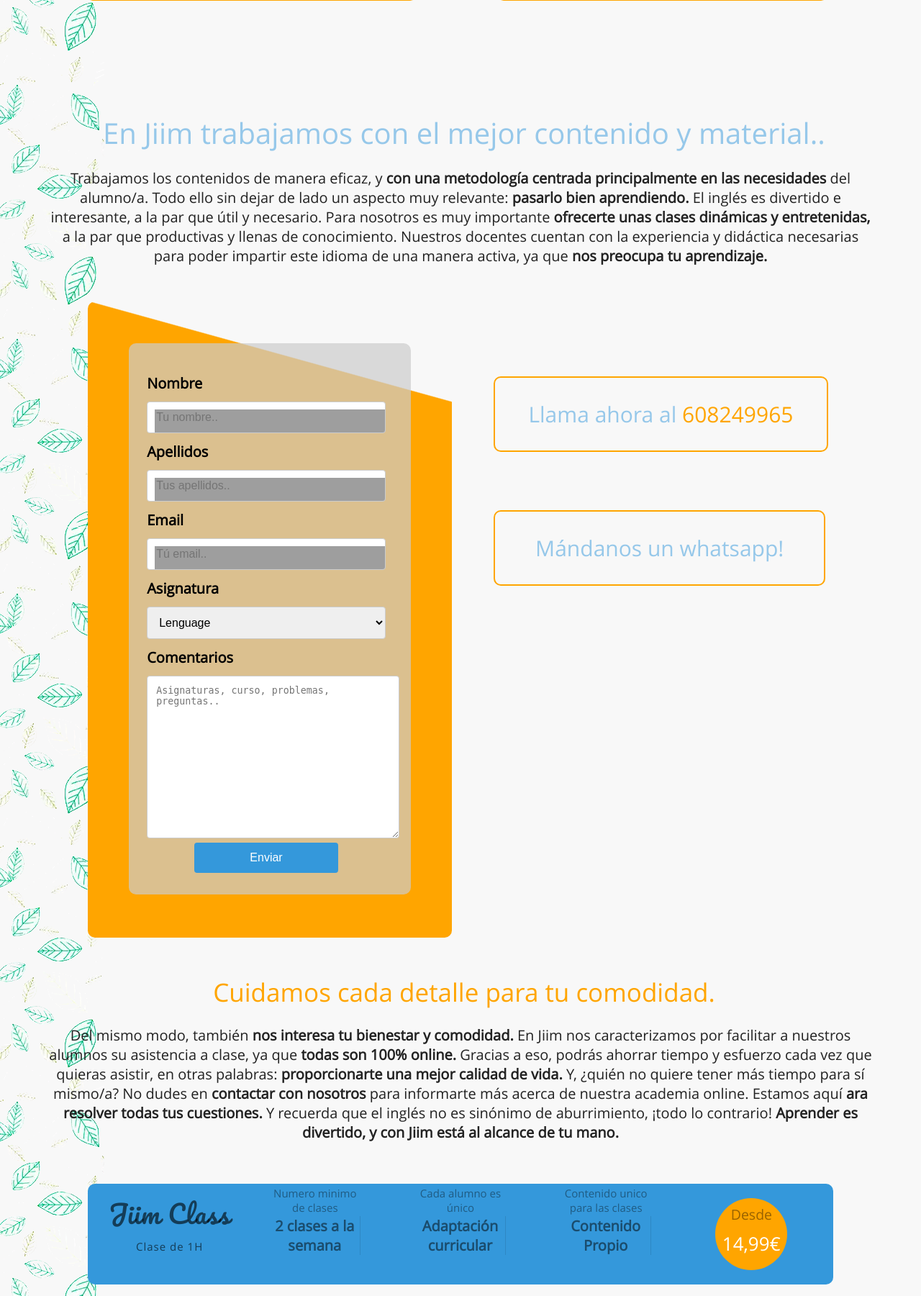
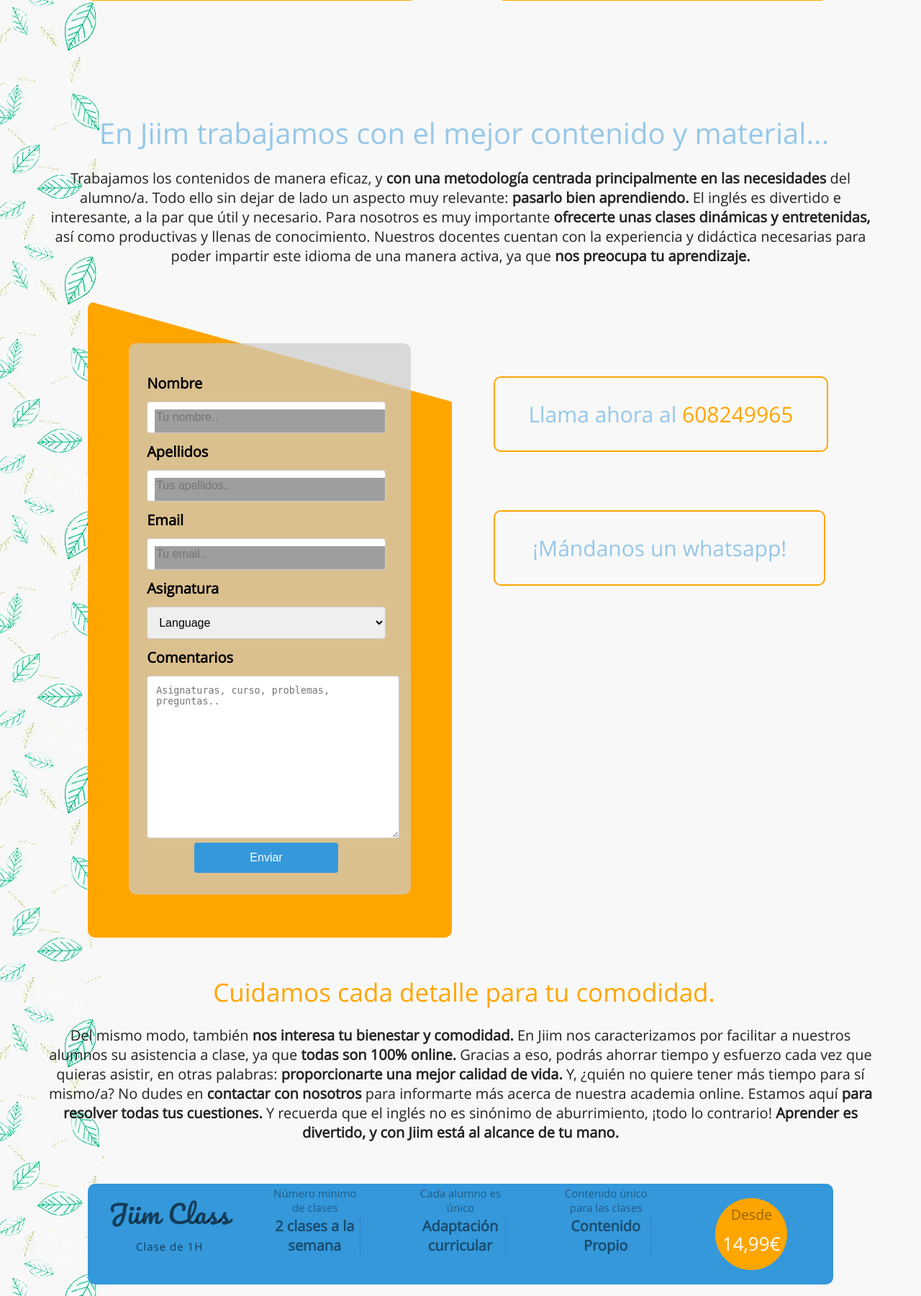
Before and after one commit to juanma2519/academiaJiim, a PHP site: page /clases-de-ingles/clases-online-ingles-nivel-b1.php in a window 1280 px wide. Shown: the part 2799-4600 px from the top of the page at 72% size. Run offline with PHP 8.4, Linux system fonts and the light colour scheme.

Commit message:
ortografía b1

```diff
--- a/clases-de-ingles/clases-online-ingles-nivel-b1.php
+++ b/clases-de-ingles/clases-online-ingles-nivel-b1.php
@@ -84,11 +84,11 @@
     <div class='gold'>
       <a class="a_left" href="#form">
         <h2 class="jimmclassname">Jiim Class</h2>
-        <p>Numero minimo de clases</p>
+        <p>Número mínimo de clases</p>
         <span>2 clases a la semana</span>
         <p>Cada alumno es único</p>
         <span>Adaptación curricular</span>
-        <p>Contenido unico para las clases</p>
+        <p>Contenido único para las clases</p>
         <span>Contenido Propio</span>
         <div class='price'>14,99€</div>
         <h2>Clase de 1H</h2>
@@ -106,7 +106,7 @@
             <p>
             Podrás <b>reforzar lo que ya has aprendido, ampliar más tus conocimientos</b> a través de nuevos contenidos,
             y aprender a utilizarlo en tu día a día. Si lo que necesitas es un poco de ayuda para afianzar los contenidos
-            que recibes en clase, ésta también es tu academia. <b>Se acabó el ir flojo con esta asignatura.</b>
+            que recibes en clase, ésta también es tu academia. <b>Se acabó el ir flojo en esta asignatura.</b>
             En nuestra academia online adaptamos las clases y la metodología a los/as estudiantes, <b>todo a través del ordenador. </b>
             </p>
           </article>
@@ -159,12 +159,12 @@
       </div>
     </section>
     <section>
-    <h2 class="tituloParrafo">En Jiim trabajamos con el mejor contenido y material..</h2>
+    <h2 class="tituloParrafo">En Jiim trabajamos con el mejor contenido y material...</h2>
       <p>
       Trabajamos los contenidos de manera eficaz, y <b>con una metodología centrada principalmente en las necesidades</b> del alumno/a.
       Todo ello sin dejar de lado un aspecto muy relevante: <b>pasarlo bien aprendiendo. </b>El inglés es divertido e interesante,
       a la par que útil y necesario. Para nosotros es muy importante <b>ofrecerte unas clases dinámicas y entretenidas, </b>
-      a la par que productivas y llenas de conocimiento. Nuestros docentes cuentan con la experiencia y didáctica
+      así como productivas y llenas de conocimiento. Nuestros docentes cuentan con la experiencia y didáctica
       necesarias para poder impartir este idioma de una manera activa, ya que <b>nos preocupa tu aprendizaje.</b>
       </p>
     </section>
@@ -186,7 +186,7 @@
               <div class="row">
                 <div>
                   <label for="lname" class="subject_label">Email</label>
-                  <input type="email" id="email" name="email" placeholder="Tú email.." required >
+                  <input type="email" id="email" name="email" placeholder="Tu email.." required >
                 </div>
               </div>
               <div class="row">
@@ -195,7 +195,7 @@
                 <div>
                   <label for="country" class="subject_label">Asignatura</label>
                   <select id="classrom" name="classrom">
-                    <option value="lengua">Lenguage</option>
+                    <option value="lengua">Language</option>
                     <option value="matemáticas">Maths</option>
                     <option value="naturales">Natural Sciences</option>
                     <option value="sociales">Social Sciences</option>
@@ -218,7 +218,7 @@
             <p class="phone_text"><i class="fa fa-phone"></i> Llama ahora al <a href="tel:608249965" class="phone_number">608249965</a></p>
           </div>
           <div class="column3 column3_2">
-            <a  href="https://api.whatsapp.com/send?phone=+34608249965" class="phone_number"><p class="phone_text"><i class="fa fa-whatsapp"></i> Mándanos un whatsapp!</p></a>
+            <a  href="https://api.whatsapp.com/send?phone=+34608249965" class="phone_number"><p class="phone_text"><i class="fa fa-whatsapp"></i> ¡Mándanos un whatsapp!</p></a>
           </div>
     </section>
       <h3 class="tituloParrafo2">
@@ -231,7 +231,7 @@
       esfuerzo cada vez que quieras asistir, en otras palabras: <b>proporcionarte
       una mejor calidad de vida.</b> Y, ¿quién no quiere tener más tiempo para sí mismo/a?
       No dudes en <b>contactar con nosotros</b> para informarte más acerca de nuestra academia online.
-      Estamos aquí <b>ara resolver todas tus cuestiones.</b> Y recuerda que el inglés no es
+      Estamos aquí <b>para resolver todas tus cuestiones.</b> Y recuerda que el inglés no es
       sinónimo de aburrimiento, ¡todo lo contrario! <b>Aprender es divertido,
       y con Jiim está al alcance de tu mano.</b>
       </p>
@@ -243,7 +243,7 @@
             <h2>Clase de 1H</h2>
           </ul>
           <ul class="columns_price">
-            <p>Numero minimo de clases</p>
+            <p>Número mínimo de clases</p>
             <span>2 clases a la semana</span>
           </ul>
           <ul class="columns_price">
@@ -251,7 +251,7 @@
             <span>Adaptación curricular</span>
           </ul>
           <ul class="columns_price">
-            <p>Contenido unico para las clases</p>
+            <p>Contenido único para las clases</p>
             <span>Contenido Propio</span>
           </ul>
           <ul class="columns_price">
```
